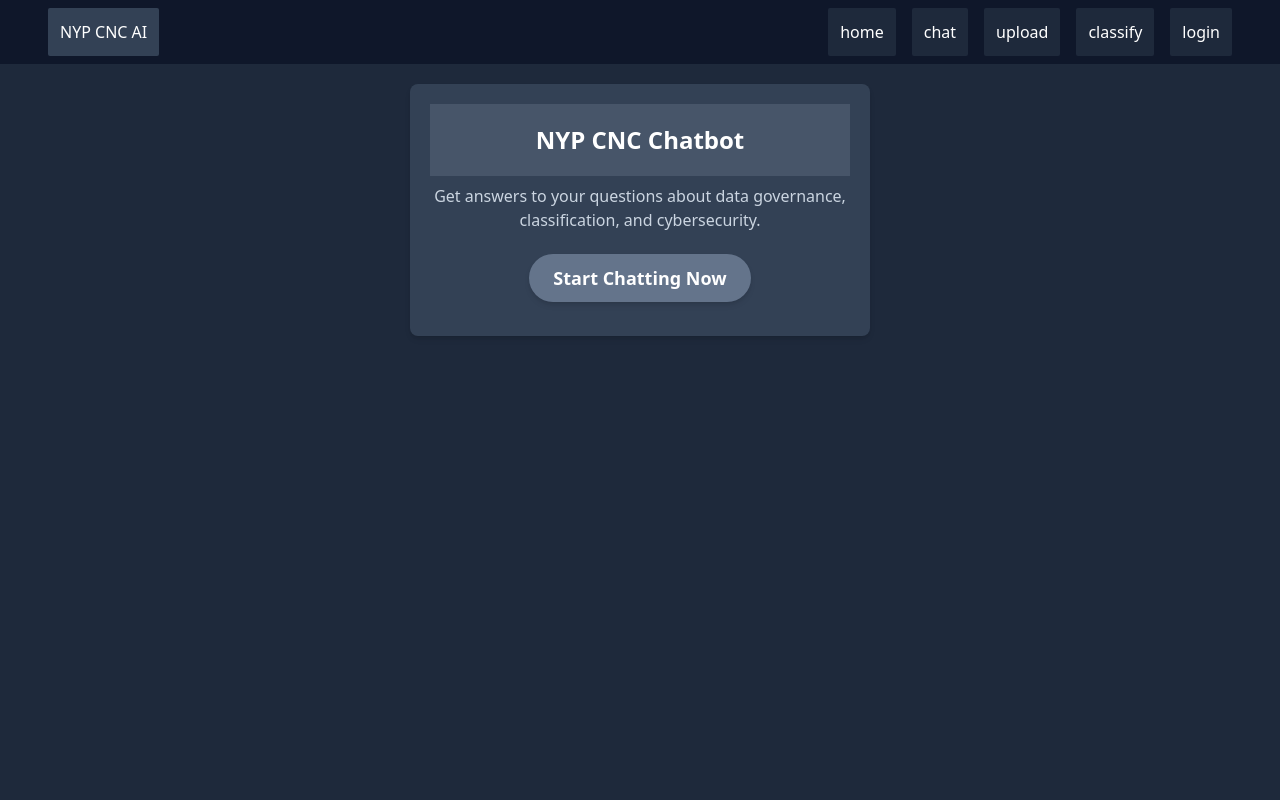
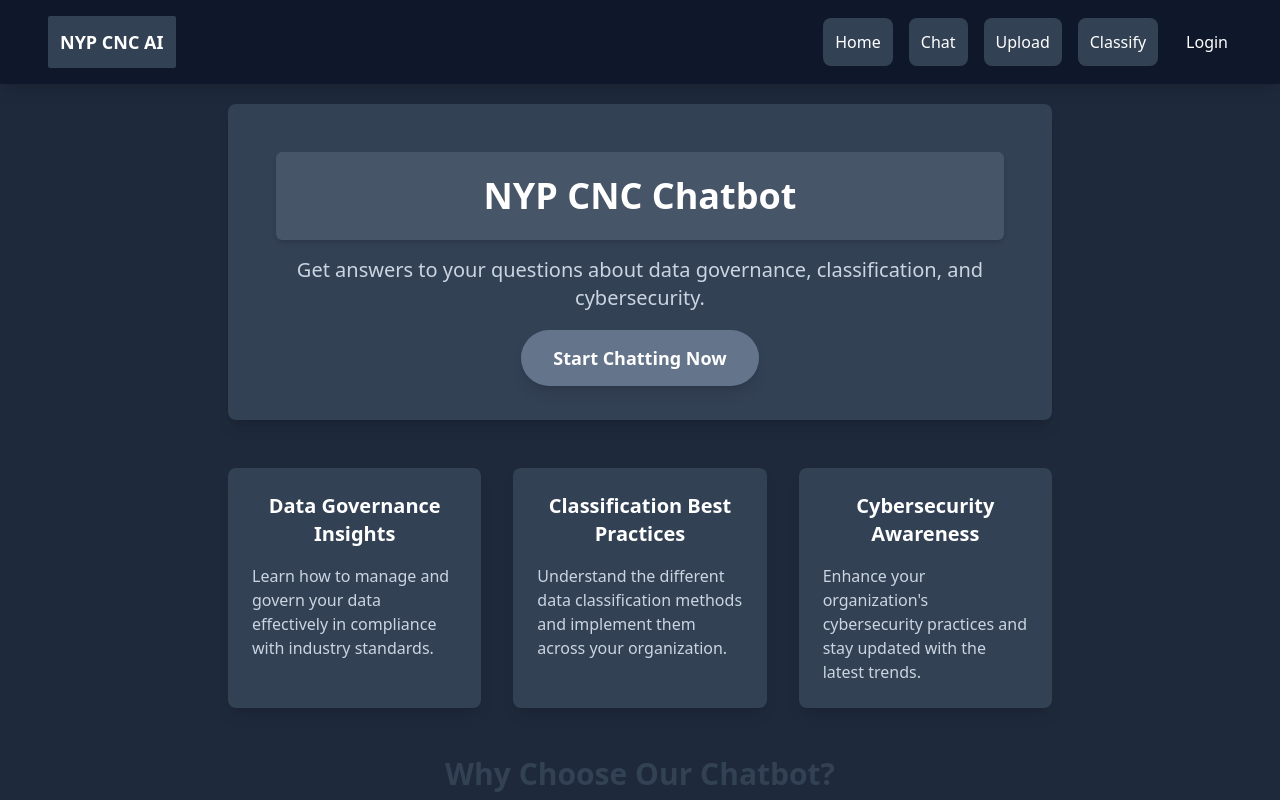
Before and after one commit to xioxet/fyp, a SvelteKit app in the folder frontend/: page / in a window 1280 px wide. Shown: the top 800 px of the page. Built offline with nearby package versions, Linux system fonts and the light colour scheme.

Commit message:
frontend

```diff
--- a/frontend/src/components/Header.svelte
+++ b/frontend/src/components/Header.svelte
@@ -1,69 +1,77 @@
 <script>
     import { onMount } from "svelte";
     import { afterNavigate } from "$app/navigation";
+
     let loggedIn = true;
     let mobile = false;
     let username = null;
 
     onMount(() => {
         loggedIn = document.cookie.includes('loggedIn=true');
-        username = document.cookie.split("username=")[1]
+        username = document.cookie.split("username=")[1];
         console.log(username);
-    })
+    });
 
     afterNavigate(() => {
-        console.log(`mobile ${mobile}`)
         if (mobile) {
             mobile = false;
         }
     });
-
 </script>
 
-<div>
-    <div class="w-90 px-10 h-10border-b-2 flex items-center bg-slate-900">
-        <div class="rounded-sm bg-slate-700 p-3 m-2">NYP CNC AI</div>
+<div class="w-full sticky top-0 z-50 bg-slate-900 shadow-lg">
+    <div class="w-90 px-10 py-2 flex items-center justify-between bg-slate-900">
+        <div class='flex items-center gap-5'>
+        <div class="rounded-sm bg-slate-700 p-3 m-2 font-bold text-lg text-white">
+            NYP CNC AI
+        </div>
         {#if loggedIn}
-        <div class="hidden md:inline hover:bg-orange-500 rounded-sm bg-slate-800 p-3 m-2">welcome, {username}!</div>
+        <div class="text-white rounded-sm p-3">{username ? `Welcome, ${username}!` : 'Welcome!'}</div>
         {/if}
-        <div class=grow></div>
+        </div>
 
-        <div class="hidden lg:flex grow items-center justify-end">
-            <a class="hover:bg-orange-500 rounded-sm bg-slate-800 p-3 m-2" href='/'>home</a>
-            <a class="hover:bg-orange-500 rounded-sm bg-slate-800 p-3 m-2" href='/chat'>chat</a>
-            <a class="hover:bg-orange-500 rounded-sm bg-slate-800 p-3 m-2" href='/upload'>upload</a>
-            <a class="hover:bg-orange-500 rounded-sm bg-slate-800 p-3 m-2" href='/classify'>classify</a>
+        <!-- Desktop Menu -->
+        <div class="hidden lg:flex items-center space-x-4">
+            <a class="hover:bg-orange-500 text-white bg-slate-700 rounded-lg p-3 duration-300m" href="/">Home</a>
+            <a class="hover:bg-orange-500 text-white bg-slate-700 rounded-lg p-3 duration-300m" href="/chat">Chat</a>
+            <a class="hover:bg-orange-500 text-white bg-slate-700 rounded-lg p-3 duration-300m" href="/upload">Upload</a>
+            <a class="hover:bg-orange-500 text-white bg-slate-700 rounded-lg p-3 duration-300m" href="/classify">Classify</a>
             {#if !loggedIn}
-            <a class="hover:bg-orange-500 rounded-sm bg-slate-800 p-3 m-2" href='/login'>login</a>
+            <a class="hover:bg-orange-500 text-white rounded-sm p-3" href="/login">Login</a>
             {/if}
         </div>
 
-        <div class="lg:hidden flex items-center ml-auto">
-            <button aria-label=items on:click={() => mobile = !mobile} class="text-white">
+        <!-- Mobile Menu Toggle Button -->
+        <div class="lg:hidden flex items-center">
+            <button aria-label="Toggle Menu" on:click={() => mobile = !mobile} class="text-white transition-all duration-300">
                 <svg xmlns="http://www.w3.org/2000/svg" fill="none" viewBox="0 0 24 24" stroke="currentColor" class="h-6 w-6">
                     <path stroke-linecap="round" stroke-linejoin="round" stroke-width="2" d="M4 6h16M4 12h16M4 18h16"></path>
                 </svg>
             </button>
         </div>
+    </div>
 
-        <div class={`lg:hidden ${mobile ? 'block' : 'hidden'} absolute top-0 left-0 w-full bg-slate-900 pb-5 px-10 z-10`}>
-            <div class="flex items-center">
-                <div class="rounded-sm bg-slate-700 p-3 m-2">NYP CNC AI</div>
-                <button aria-label=items on:click={() => mobile = !mobile} class="ml-auto text-white">
-                    <svg xmlns="http://www.w3.org/2000/svg" fill="none" viewBox="0 0 24 24" stroke="currentColor" class="h-6 w-6">
-                        <path stroke-linecap="round" stroke-linejoin="round" stroke-width="2" d="M4 6h16M4 12h16M4 18h16"></path>
-                    </svg>
-                </button>
+    <!-- Mobile Menu -->
+    <div class={`lg:hidden ${mobile ? 'block' : 'hidden'} bg-slate-900 text-white p-4 absolute top-0 left-0 w-full h-screen z-10 transform transition-all ease-in-out duration-300`}>
+        <div class="flex items-center justify-between">
+            <div class="rounded-sm bg-slate-700 p-3 m-2 font-bold text-lg text-white">
+                NYP CNC AI
             </div>
-            <div class="mt-5">
-                {#if !loggedIn}
-                <a class="hover:bg-orange-500 rounded-sm bg-slate-800 p-3 m-2 block" href='/login'>login</a>
-                {/if}
-                <a class="hover:bg-orange-500 rounded-sm bg-slate-800 p-3 m-2 block" href='/upload'>upload</a>
-                <a class="hover:bg-orange-500 rounded-sm bg-slate-800 p-3 m-2 block" href='/chat'>chat</a>
-                <a class="hover:bg-orange-500 rounded-sm bg-slate-800 p-3 m-2 block" href='/classify'>classify</a>
-                <a class="hover:bg-orange-500 rounded-sm bg-slate-800 p-3 m-2 block" href='/'>home</a>
-            </div>
+            <button aria-label="Close Menu" on:click={() => mobile = !mobile} class="text-white transition-all duration-300">
+                <svg xmlns="http://www.w3.org/2000/svg" fill="none" viewBox="0 0 24 24" stroke="currentColor" class="h-6 w-6">
+                    <path stroke-linecap="round" stroke-linejoin="round" stroke-width="2" d="M6 18L18 6M6 6l12 12"></path>
+                </svg>
+            </button>
+        </div>
+
+        <div class="mt-5">
+            {#if !loggedIn}
+            <a class="hover:bg-orange-500 rounded-sm bg-slate-800 p-3 m-2 block transition-all duration-300" href="/login">Login</a>
+            {/if}
+            <a class="hover:bg-orange-500 rounded-lg bg-slate-800 p-3 m-2 block transition-all duration-300" href="/upload">Upload</a>
+            <a class="hover:bg-orange-500 rounded-lg bg-slate-800 p-3 m-2 block transition-all duration-300" href="/chat">Chat</a>
+            <a class="hover:bg-orange-500 rounded-lg bg-slate-800 p-3 m-2 block transition-all duration-300" href="/classify">Classify</a>
+            <a class="hover:bg-orange-500 rounded-lg bg-slate-800 p-3 m-2 block transition-all duration-300" href="/">Home</a>
         </div>
     </div>
 </div>
--- a/frontend/src/components/Home.svelte
+++ b/frontend/src/components/Home.svelte
@@ -1,17 +1,86 @@
-<div class="w-4/5 max-w-[500px] mx-auto p-5">
-    <!-- Header Section -->
-    <div class="w-full bg-slate-700 p-5 mb-5 rounded-lg shadow-md">
-        <h1 class='text-2xl text-center bg-slate-600 font-extrabold p-5'>
+<div class="w-4/5 max-w-[1200px] mx-auto p-5">
+    <!-- Jumbotron Section -->
+    <div class="w-full bg-slate-700 p-12 mb-12 rounded-lg shadow-lg">
+        <h1 class="text-4xl text-center text-white font-extrabold bg-slate-600 p-6 rounded-md shadow-md transform hover:scale-105 transition duration-300 ease-in-out">
             NYP CNC Chatbot
         </h1>
-        <p class="text-center text-slate-300 mt-2 text-1xl">
+        <p class="text-center text-slate-300 mt-4 text-xl">
             Get answers to your questions about data governance, classification, and cybersecurity.
         </p>
         <div class="text-center mt-8">
-            <a href="/chat" class="px-6 py-3 bg-slate-500 hover:bg-orange-600 text-lg font-semibold rounded-full shadow-md transform hover:scale-105 transition duration-300 ease-in-out">
+            <a href="/chat" class="px-8 py-4 bg-slate-500 hover:bg-orange-600 text-lg font-semibold rounded-full shadow-lg transform hover:scale-110 transition duration-300 ease-in-out">
                 Start Chatting Now
             </a>
         </div>
-        <br>
+    </div>
+
+    <!-- Features List Section -->
+    <div class="grid grid-cols-1 md:grid-cols-2 lg:grid-cols-3 gap-8 mb-12">
+        <!-- Feature 1 -->
+        <div class="bg-slate-700 text-white p-6 rounded-lg shadow-lg transform hover:scale-105 transition duration-300 ease-in-out opacity-0 animate-fade-in">
+            <h2 class="text-xl font-semibold text-center mb-4">Data Governance Insights</h2>
+            <p class="text-slate-300">
+                Learn how to manage and govern your data effectively in compliance with industry standards.
+            </p>
+        </div>
+
+        <!-- Feature 2 -->
+        <div class="bg-slate-700 text-white p-6 rounded-lg shadow-lg transform hover:scale-105 transition duration-300 ease-in-out opacity-0 animate-fade-in animation-delay-200">
+            <h2 class="text-xl font-semibold text-center mb-4">Classification Best Practices</h2>
+            <p class="text-slate-300">
+                Understand the different data classification methods and implement them across your organization.
+            </p>
+        </div>
+
+        <!-- Feature 3 -->
+        <div class="bg-slate-700 text-white p-6 rounded-lg shadow-lg transform hover:scale-105 transition duration-300 ease-in-out opacity-0 animate-fade-in animation-delay-400">
+            <h2 class="text-xl font-semibold text-center mb-4">Cybersecurity Awareness</h2>
+            <p class="text-slate-300">
+                Enhance your organization's cybersecurity practices and stay updated with the latest trends.
+            </p>
+        </div>
+    </div>
+
+    <!-- Scroll Animation Section -->
+    <div class="text-center mb-12 opacity-0 animate-fade-in animation-delay-600">
+        <h2 class="text-3xl font-extrabold text-slate-700 mb-6">Why Choose Our Chatbot?</h2>
+        <p class="text-lg text-slate-500">
+            Our chatbot is designed to assist you 24/7 with relevant and accurate information, powered by cutting-edge AI.
+        </p>
+        <div class="mt-8">
+            <a href="/features" class="px-6 py-3 bg-slate-500 hover:bg-orange-600 text-lg font-semibold rounded-full shadow-lg transform hover:scale-110 transition duration-300 ease-in-out">
+                Explore Features
+            </a>
+        </div>
     </div>
 </div>
+
+<!-- Scroll Animation Keyframes -->
+<style>
+    @keyframes fade-in {
+        0% {
+            opacity: 0;
+            transform: translateY(20px);
+        }
+        100% {
+            opacity: 1;
+            transform: translateY(0);
+        }
+    }
+
+    .animate-fade-in {
+        animation: fade-in 1s ease-out forwards;
+    }
+
+    .animation-delay-200 {
+        animation-delay: 0.2s;
+    }
+
+    .animation-delay-400 {
+        animation-delay: 0.4s;
+    }
+
+    .animation-delay-600 {
+        animation-delay: 0.6s;
+    }
+</style>
--- a/frontend/src/components/LoginForm.svelte
+++ b/frontend/src/components/LoginForm.svelte
@@ -1,12 +1,17 @@
-<form method="post">
-    <h1 class='text-2xl text-center'>Login</h1>
-    <h2 class='mt-2'>Username</h2>
-    <input name="username" class='px-2 text-black bg-gray-50 mt-1 h-8 w-full' id=username>
-    <h2 class=mt-2>Password</h2>
-    <input type="password" name="password" class='px-2 text-black bg-gray-50 mt-1 h-8 w-full' id=password>
-    <br><br>
-    <div class="flex items-center">
-        <button class="px-6 py-3 bg-slate-500 hover:bg-orange-600 text-lg font-semibold rounded-full shadow-md transform hover:scale-105 transition duration-300 ease-in-out" href='/'>Login</button>
-        <div class="grow"></div>
+<form method="post" class="">
+    <h1 class="text-3xl font-bold text-center text-slate-200 mb-6">Login</h1>
+
+    <div class="mb-4">
+        <label for="username" class="block text-lg text-slate-300">Username</label>
+        <input name="username" id="username" class="w-full px-4 py-2 mt-2 border border-slate-300 rounded-lg focus:outline-none focus:ring-2 focus:ring-orange-500 focus:border-transparent" required>
+    </div>
+
+    <div class="mb-6">
+        <label for="password" class="block text-lg text-slate-300">Password</label>
+        <input type="password" name="password" id="password" class="w-full px-4 py-2 mt-2 border border-slate-300 rounded-lg focus:outline-none focus:ring-2 focus:ring-orange-500 focus:border-transparent" required>
+    </div>
+
+    <div class="flex justify-center">
+        <button type="submit" class="w-full px-6 py-3 bg-slate-500 text-white text-lg font-semibold rounded-full shadow-md hover:bg-orange-600 transform hover:scale-105 transition duration-300 ease-in-out">Login</button>
     </div>
 </form>
--- a/frontend/src/routes/classify/+page.svelte
+++ b/frontend/src/routes/classify/+page.svelte
@@ -4,10 +4,15 @@
 
     let { data , form } = $props();
     let waitingfordata = $state(false);
-    console.log(form);
-
     let submitted_filename = $state(null);
 
+    // Optional: Capture the filename when uploaded
+    const handleFileChange = (event) => {
+        const fileInput = event.target;
+        if (fileInput && fileInput.files && fileInput.files[0]) {
+            submitted_filename.set(fileInput.files[0].name);
+        }
+    };
 </script>
 
 <div class="mx-auto p-4 md:p-5 w-full md:w-3/5">
@@ -19,32 +24,34 @@
             });
         };
     }}>
-        <div class="w-full bg-slate-700 p-4 md:p-5 mb-4 md:mb-5">
-            <h1 class="text-xl md:text-2xl">Classify files</h1>
-            <h2 class="mt-2 text-sm md:text-base">Upload a file to classify it on the RCST framework</h2>
+        <div class="rounded-lg shadow-lg w-full bg-slate-700 p-4 md:p-5 mb-4 md:mb-5 opacity-0 animate-fade-in">
+            <h1 class="text-xl md:text-2xl text-white font-extrabold">Classify files</h1>
+            <h2 class="mt-2 text-sm md:text-base text-slate-300">Upload a file to classify it on the RCST framework</h2>
             {#if waitingfordata}
             <div class="bg-slate-500 p-3 mt-4 md:mt-5">
                 Uploading... &nbsp;&nbsp;
-                <svg class="inline-block" width="20px" height="20px" xmlns="http://www.w3.org/2000/svg" viewBox="0 0 300 150">
+                <svg class="inline-block animate-spin" width="20px" height="20px" xmlns="http://www.w3.org/2000/svg" viewBox="0 0 300 150">
                     <path fill="none" stroke="#FFFFFF" stroke-width="15" stroke-linecap="round" stroke-dasharray="300 385" stroke-dashoffset="0" d="M275 75c0 31-27 50-50 50-58 0-92-100-150-100-28 0-50 22-50 50s23 50 50 50c58 0 92-100 150-100 24 0 50 19 50 50Z">
                         <animate attributeName="stroke-dashoffset" calcMode="spline" dur="2" values="685;-685" keySplines="0 0 1 1" repeatCount="indefinite"></animate>
                     </path>
                 </svg>
             </div>
             {:else if form?.success}
-            <div class="bg-green-500 p-3 mt-4 md:mt-5">Upload succeeded!</div>
+            <div class="bg-green-500 p-3 mt-4 md:mt-5 opacity-0 animate-fade-in animation-delay-200">Upload succeeded!</div>
             {:else if form?.error}
-            <div class="error bg-red-500 p-3 mt-4 md:mt-5">Upload failed with error: {form.error}</div>
+            <div class="error bg-red-500 p-3 mt-4 md:mt-5 opacity-0 animate-fade-in animation-delay-200">Upload failed with error: {form.error}</div>
             {/if}
             {#if form?.classification}
-            <div class="mt-5 p-4 md:p-5 bg-slate-700">
-                <h2 class="text-lg md:text-xl">Classification Result</h2>
-                <p class="mt-2 text-sm md:text-base"><strong>Classification:</strong> {form.classification}</p>
+            <div class="mt-5 p-4 md:p-5 bg-slate-700 opacity-0 animate-fade-in animation-delay-400">
+                <h2 class="text-lg md:text-xl text-white">Classification Result</h2>
+                <p class="mt-2 text-sm md:text-base text-slate-300"><strong>Classification:</strong> {form.classification}</p>
             </div>
             {/if}
         </div>
+
+        <!-- File Upload Section -->
         <div class="flex items-center justify-center w-full">
-            <label for="file" class="flex flex-col items-center justify-center w-full h-48 md:h-64 border-2 border-gray-300 border-dashed rounded-lg cursor-pointer bg-gray-50 dark:hover:bg-gray-800 dark:bg-gray-700 hover:bg-gray-100 dark:border-gray-600 dark:hover:border-gray-500 dark:hover:bg-gray-600">
+            <label for="file" class="flex flex-col items-center justify-center w-full h-48 md:h-64 border-2 border-gray-300 border-dashed rounded-lg cursor-pointer bg-gray-50 dark:hover:bg-gray-800 dark:bg-gray-700 hover:bg-gray-100 dark:border-gray-600 dark:hover:border-gray-500 dark:hover:bg-gray-600 opacity-0 animate-fade-in animation-delay-600">
                 <div class="flex flex-col items-center justify-center pt-5 pb-6">
                     <svg class="w-8 h-8 mb-4 text-gray-500 dark:text-gray-400" aria-hidden="true" xmlns="http://www.w3.org/2000/svg" fill="none" viewBox="0 0 20 16">
                         <path stroke="currentColor" stroke-linecap="round" stroke-linejoin="round" stroke-width="2" d="M13 13h3a3 3 0 0 0 0-6h-.025A5.56 5.56 0 0 0 16 6.5 5.5 5.5 0 0 0 5.207 5.021C5.137 5.017 5.071 5 5 5a4 4 0 0 0 0 8h2.167M10 15V6m0 0L8 8m2-2 2 2"/>
@@ -52,15 +59,50 @@
                     <p class="mb-2 text-sm text-gray-500 dark:text-gray-400"><span class="font-semibold">Click to upload</span> or drag and drop</p>
                     <p class="text-xs text-gray-500 dark:text-gray-400">DOCX, PDF, PPTX or XLSX</p>
                 </div>
-                <input style="display:none" id="file" type="file" name="file" accept=".docx,.pdf,.pptx,.xlsx"/>
+                <input style="display:none" id="file" type="file" name="file" accept=".docx,.pdf,.pptx,.xlsx" on:change={handleFileChange}/>
                 <div class="mb-2 text-sm md:text-base text-gray-500 dark:text-gray-400">
                     {submitted_filename ? `File uploaded: ${submitted_filename.split(/(\\|\/)/g).pop()}` : `No file uploaded!`}
                 </div>
             </label>
         </div>
-        <div class="flex items-center my-4 md:my-5">
-            <button class="hover:bg-orange-500 rounded-sm bg-slate-700 p-3 text-sm md:text-base" href='/'>Submit</button>
-            <div class="grow"></div>
+
+        <!-- Submit Button -->
+        <div class="flex mt-5">
+            <button type="submit" class="w-2/5 px-6 py-3 bg-slate-500 text-white text-lg font-semibold rounded-full shadow-md hover:bg-orange-600 transform hover:scale-105 transition duration-300 ease-in-out opacity-0 animate-fade-in animation-delay-800">Classify</button>
         </div>
     </form>
 </div>
+
+<!-- Scroll Animation Keyframes -->
+<style>
+    @keyframes fade-in {
+        0% {
+            opacity: 0;
+            transform: translateY(20px);
+        }
+        100% {
+            opacity: 1;
+            transform: translateY(0);
+        }
+    }
+
+    .animate-fade-in {
+        animation: fade-in 1s ease-out forwards;
+    }
+
+    .animation-delay-200 {
+        animation-delay: 0.1s;
+    }
+
+    .animation-delay-400 {
+        animation-delay: 0.2s;
+    }
+
+    .animation-delay-600 {
+        animation-delay: 0.3s;
+    }
+
+    .animation-delay-800 {
+        animation-delay: 0.4s;
+    }
+</style>
--- a/frontend/src/routes/login/+page.svelte
+++ b/frontend/src/routes/login/+page.svelte
@@ -3,13 +3,45 @@
     let { data , form } = $props();
 </script>
 
-<div class="w-full md:w-4/5 max-w-[500px] mx-auto p-4 md:p-5">
-    <div class="w-100 bg-slate-700 p-4 md:p-5 mb-5m">
-        <LoginForm></LoginForm>
+<div class="w-full md:w-4/5 max-w-[500px] mx-auto p-4 md:p-5 animate-fade-in">
+    <div class="w-100 bg-slate-700 p-4 md:p-5 mb-5m rounded-lg shadow-lg">
+        <form method="post" class="">
+            <h1 class="text-3xl font-bold text-center text-slate-200 mb-6 animation-delay-200">Login</h1>
 
+            <div class="mb-4 animation-delay-400">
+                <label for="username" class="block text-lg text-slate-300">Username</label>
+                <input name="username" id="username" class="text-slate-700 w-full px-4 py-2 mt-2 border border-slate-300 rounded-lg focus:outline-none focus:ring-2 focus:ring-orange-500 focus:border-transparent" required>
+            </div>
+
+            <div class="mb-6 animation-delay-600">
+                <label for="password" class="block text-lg text-slate-300">Password</label>
+                <input type="password" name="password" id="password" class="text-slate-700 w-full px-4 py-2 mt-2 border border-slate-300 rounded-lg focus:outline-none focus:ring-2 focus:ring-orange-500 focus:border-transparent" required>
+            </div>
+
+            <div class="flex justify-center animation-delay-800">
+                <button type="submit" class="w-full px-6 py-3 bg-slate-500 text-white text-lg font-semibold rounded-full shadow-md hover:bg-orange-600 transform hover:scale-105 transition duration-300 ease-in-out">Login</button>
+            </div>
+        </form>
         {#if form?.error}
-        <div class="error bg-red-500 p-3 mt-5">{form.error}</div>
+        <div class="error bg-red-500 p-3 mt-5 animation-delay-1000">{form.error}</div>
         {/if}
-
     </div>
 </div>
+
+<style>
+    @keyframes fade-in {
+        0% {
+            opacity: 0;
+            transform: translateY(20px);
+        }
+        100% {
+            opacity: 1;
+            transform: translateY(0);
+        }
+    }
+
+    .animate-fade-in {
+        animation: fade-in 1s ease-out forwards;
+    }
+
+</style>
--- a/frontend/src/routes/upload/+page.svelte
+++ b/frontend/src/routes/upload/+page.svelte
@@ -16,25 +16,27 @@
             });
         };
     }}>
-        <div class="w-full bg-slate-700 p-4 md:p-5 mb-4 md:mb-5">
-            <h1 class="text-xl md:text-2xl">Upload files</h1>
-            <h2 class="mt-2 text-sm md:text-base">These files will be used to train the AI.</h2>
+        <div class="rounded-lg shadow-lg w-full bg-slate-700 p-4 md:p-5 mb-4 md:mb-5 opacity-0 animate-fade-in">
+            <h1 class="text-xl md:text-2xl text-white font-extrabold">Upload files</h1>
+            <h2 class="mt-2 text-sm md:text-base text-slate-300">These files will be used to train the AI.</h2>
             {#if waitingfordata}
             <div class="bg-slate-500 p-3 mt-4 md:mt-5">
                 Uploading... &nbsp;&nbsp;
-                <svg class="inline-block" width="20px" height="20px" xmlns="http://www.w3.org/2000/svg" viewBox="0 0 300 150">
+                <svg class="inline-block animate-spin" width="20px" height="20px" xmlns="http://www.w3.org/2000/svg" viewBox="0 0 300 150">
                     <path fill="none" stroke="#FFFFFF" stroke-width="15" stroke-linecap="round" stroke-dasharray="300 385" stroke-dashoffset="0" d="M275 75c0 31-27 50-50 50-58 0-92-100-150-100-28 0-50 22-50 50s23 50 50 50c58 0 92-100 150-100 24 0 50 19 50 50Z">
                         <animate attributeName="stroke-dashoffset" calcMode="spline" dur="2" values="685;-685" keySplines="0 0 1 1" repeatCount="indefinite"></animate>
                     </path>
                 </svg>
             </div>
             {:else if form?.success}
-            <div class="bg-green-500 p-3 mt-4 md:mt-5">Upload succeeded!</div>
+            <div class="bg-green-500 p-3 mt-4 md:mt-5 opacity-0 animate-fade-in animation-delay-200">Upload succeeded!</div>
             {:else if form?.error}
-            <div class="error bg-red-500 p-3 mt-4 md:mt-5">Upload failed with error: {form.error}</div>
+            <div class="error bg-red-500 p-3 mt-4 md:mt-5 opacity-0 animate-fade-in animation-delay-200">Upload failed with error: {form.error}</div>
             {/if}
         </div>
-        <div class="flex items-center justify-center w-full">
+
+        <!-- File Upload Section -->
+        <div class="flex items-center justify-center w-full opacity-0 animate-fade-in animation-delay-400">
             <label for="file" class="flex flex-col items-center justify-center w-full h-48 md:h-64 border-2 border-gray-300 border-dashed rounded-lg cursor-pointer bg-gray-50 dark:hover:bg-gray-800 dark:bg-gray-700 hover:bg-gray-100 dark:border-gray-600 dark:hover:border-gray-500 dark:hover:bg-gray-600">
                 <div class="flex flex-col items-center justify-center pt-5 pb-6">
                     <svg class="w-8 h-8 mb-4 text-gray-500 dark:text-gray-400" aria-hidden="true" xmlns="http://www.w3.org/2000/svg" fill="none" viewBox="0 0 20 16">
@@ -49,9 +51,40 @@
                 </div>
             </label>
         </div>
-        <div class="flex items-center my-4 md:my-5">
-            <button class="hover:bg-orange-500 rounded-sm bg-slate-700 p-3 text-sm md:text-base" href='/'>Submit</button>
-            <div class="grow"></div>
+
+        <!-- Submit Button -->
+        <div class="flex mt-5 opacity-0 animate-fade-in animation-delay-600">
+            <button type="submit" class="w-3/5 md:w-2/5 px-6 py-3 bg-slate-500 text-white text-lg font-semibold rounded-full shadow-md hover:bg-orange-600 transform hover:scale-105 transition duration-300 ease-in-out">Upload</button>
         </div>
     </form>
 </div>
+
+<!-- Scroll Animation Keyframes -->
+<style>
+    @keyframes fade-in {
+        0% {
+            opacity: 0;
+            transform: translateY(20px);
+        }
+        100% {
+            opacity: 1;
+            transform: translateY(0);
+        }
+    }
+
+    .animate-fade-in {
+        animation: fade-in 1s ease-out forwards;
+    }
+
+    .animation-delay-200 {
+        animation-delay: 0.1s;
+    }
+
+    .animation-delay-400 {
+        animation-delay: 0.2s;
+    }
+
+    .animation-delay-600 {
+        animation-delay: 0.3s;
+    }
+</style>
```
